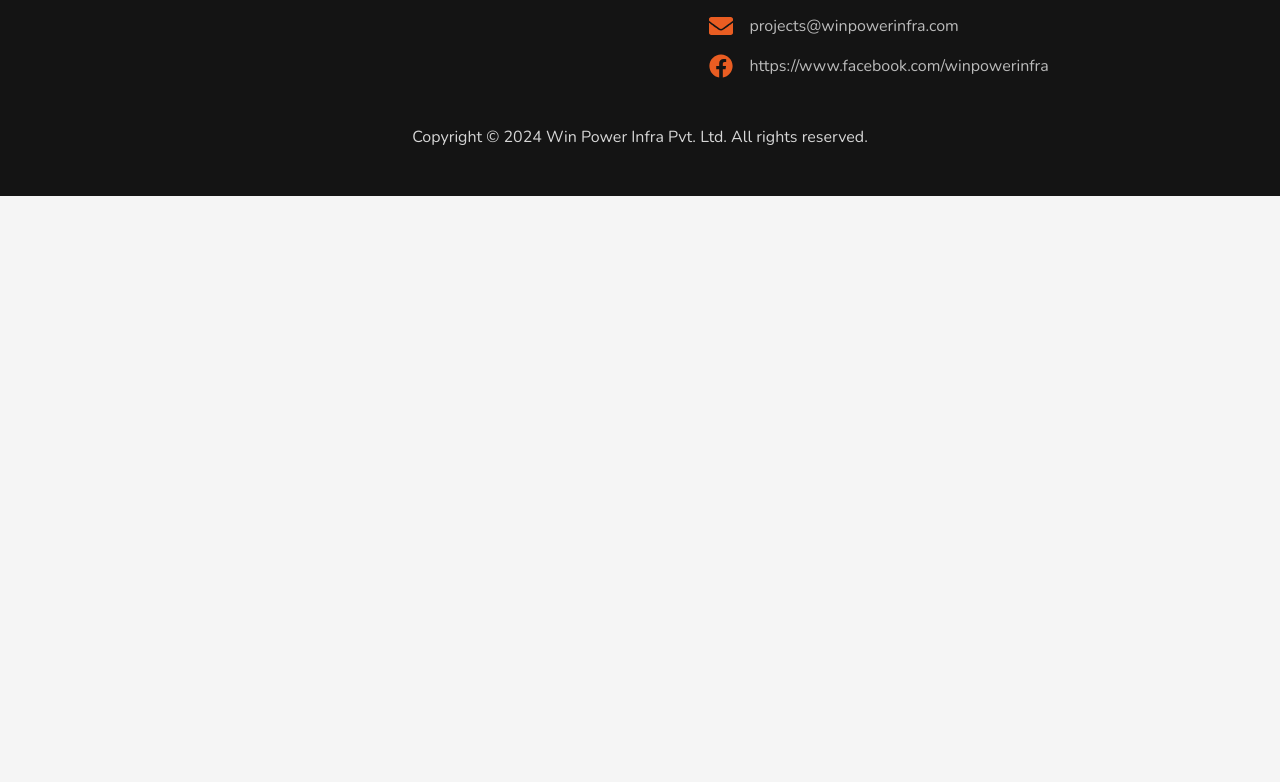
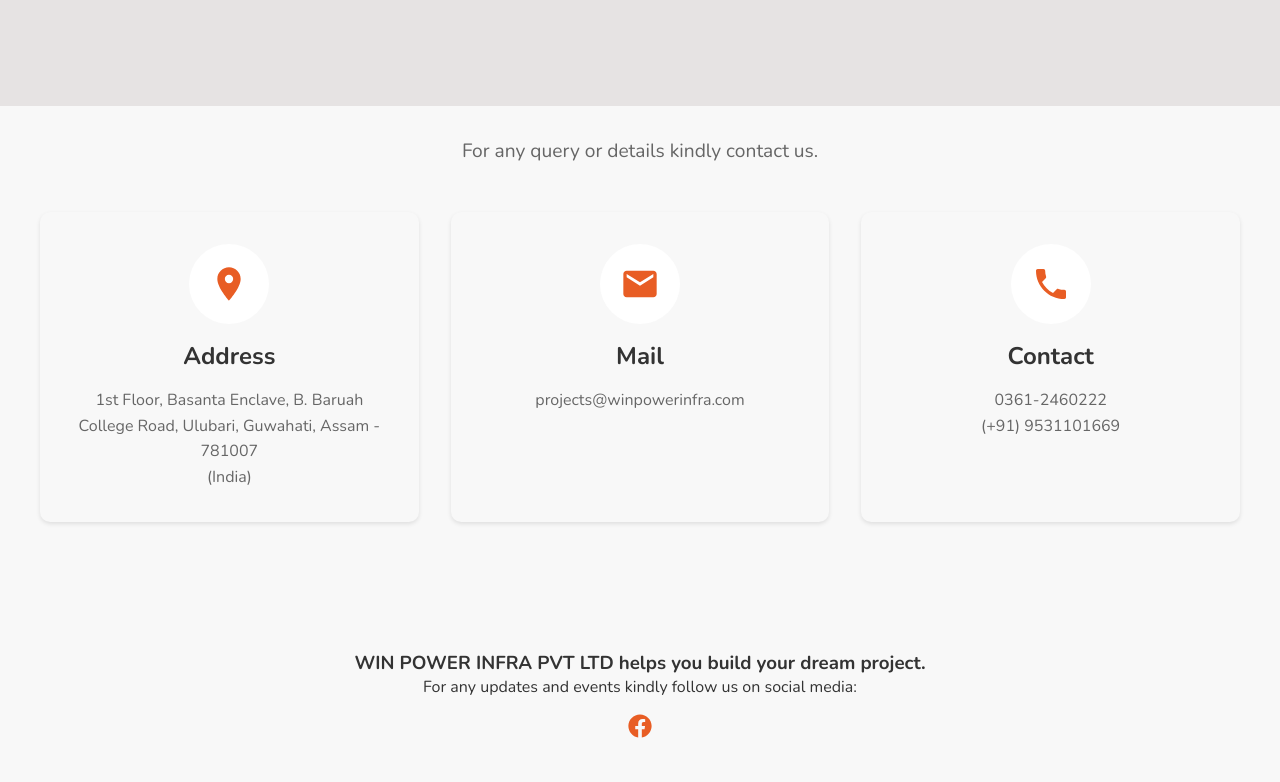
Before and after one commit to AmanKAggarwal/winpower-website, a React (Vite) app: page /contact-us in a window 1280 px wide. Shown: the part 278-1060 px from the top of the page. Before the commit the page ends 800 px from the top, so only its background shows below. Built offline with nearby package versions, Linux system fonts and the light colour scheme.

Commit message:
add contact us page

```diff
--- a/src/Routes.tsx
+++ b/src/Routes.tsx
@@ -2,11 +2,12 @@ import { RouteElement } from "./types/RouteElement";
 
 import HomePage from "./pages/HomePage";
 import AboutPage from "./pages/AboutPage";
-import DummyPage from "./pages/DummyPage";
+// import DummyPage from "./pages/DummyPage";
 import ServiceSubstationPage from "./pages/ServiceSubstationPage";
 import ServiceDesigningPage from "./pages/ServiceDesigningPage";
 import ServiceSurveyInspectionPage from "./pages/ServiceSurveyInspectionPage";
-import GalleryPage from './pages/GalleryPage'
+import GalleryPage from './pages/GalleryPage';
+import ContactPage from './pages/ContactPage';
 
 export const ROUTES: RouteElement[] = [
   {
@@ -41,11 +42,11 @@ export const ROUTES: RouteElement[] = [
       }
     ],
   },
-  {
-    path: "/projects",
-    title: "Projects",
-    component: <DummyPage />,
-  },
+  // {
+  //   path: "/projects",
+  //   title: "Projects",
+  //   component: <DummyPage />,
+  // },
   {
     path: "/gallery",
     title: "Gallery",
@@ -54,6 +55,6 @@ export const ROUTES: RouteElement[] = [
   {
     path: "/contact-us",
     title: "Contact Us",
-    component: <DummyPage />,
+    component: <ContactPage />,
   },
 ];
--- a/src/components/PageTitleSection.tsx
+++ b/src/components/PageTitleSection.tsx
@@ -6,7 +6,7 @@ const SectionContainer = styled.div`
   display: flex;
   justify-content: space-between;
   align-items: center;
-  background-color: #f6f5f5;
+  background-color: #e6e3e3;
   text-align: center;
   height: 17rem;
 `;
--- /dev/null
+++ b/src/pages/ContactPage.tsx
@@ -0,0 +1,165 @@
+import React from 'react';
+import styled from 'styled-components';
+import { MdLocationOn, MdEmail, MdPhone } from 'react-icons/md';
+import { FaFacebook } from 'react-icons/fa';
+import { HeaderSpacer } from '../components/GenericPageComponents';
+import PageTitleSection from '../components/PageTitleSection';
+
+const ContactContainer = styled.div`
+  display: flex;
+  flex-direction: column;
+  align-items: center;
+  padding: 2rem;
+  min-height: 100vh;
+  background: #f8f8f8;
+`;
+
+const Description = styled.p`
+  text-align: center;
+  margin-bottom: 3rem;
+  color: #666;
+  font-size: 1.2rem;
+`;
+
+const ContactGrid = styled.div`
+  display: grid;
+  grid-template-columns: repeat(3, 1fr);
+  gap: 2rem;
+  width: 100%;
+  max-width: 1200px;
+  margin-bottom: 4rem;
+
+  @media (max-width: 768px) {
+    grid-template-columns: 1fr;
+  }
+`;
+
+const Icon = styled.div`
+  width: 80px;
+  height: 80px;
+  margin: 0 auto 1rem;
+  background: white;
+  border-radius: 50%;
+  display: flex;
+  align-items: center;
+  justify-content: center;
+  color: #E85D24;
+  font-size: 2.5rem;
+  transition: all 0.3s ease;
+`;
+
+const CardTitle = styled.h3`
+  font-size: 1.5rem;
+  margin-bottom: 1rem;
+  transition: color 0.3s ease;
+`;
+
+const CardContent = styled.p`
+  color: #666;
+  line-height: 1.6;
+  transition: color 0.3s ease;
+`;
+
+const ContactCard = styled.div`
+  background: #f8f8f8;
+  padding: 2rem;
+  border-radius: 10px;
+  text-align: center;
+  box-shadow: 0 2px 4px rgba(0, 0, 0, 0.1);
+  transition: all 0.3s ease;
+
+  &:hover {
+    transform: translateY(-5px);
+    background: #E85D24;
+
+    ${CardTitle}, ${CardContent} {
+      color: white;
+    }
+
+    ${Icon} {
+      background: white;
+    }
+  }
+`;
+
+const Footer = styled.div`
+  text-align: center;
+  margin-top: 2rem;
+  padding: 2rem;
+  background: #f8f8f8;
+  width: 100%;
+`;
+
+const SocialLinks = styled.div`
+  margin-top: 1rem;
+
+  a {
+    margin: 0 1rem;
+    color: #E85D24;
+    font-size: 1.5rem;
+    text-decoration: none;
+
+    &:hover {
+      color: #d14d1f;
+    }
+  }
+`;
+
+const ContactPage: React.FC = () => {
+  return (
+    <div>
+      <HeaderSpacer />
+      <PageTitleSection
+        title="Contact Us"
+      />
+      <ContactContainer>
+        <Description>For any query or details kindly contact us.</Description>
+
+        <ContactGrid>
+          <ContactCard>
+            <Icon>
+              <MdLocationOn />
+            </Icon>
+            <CardTitle>Address</CardTitle>
+            <CardContent>
+              1st Floor, Basanta Enclave, B. Baruah College Road, Ulubari, Guwahati, Assam - 781007 <br/>(India)
+            </CardContent>
+          </ContactCard>
+
+          <ContactCard>
+            <Icon>
+              <MdEmail />
+            </Icon>
+            <CardTitle>Mail</CardTitle>
+            <CardContent>
+              projects@winpowerinfra.com
+            </CardContent>
+          </ContactCard>
+
+          <ContactCard>
+            <Icon>
+              <MdPhone />
+            </Icon>
+            <CardTitle>Contact</CardTitle>
+            <CardContent>
+              0361-2460222<br />
+              (+91) 9531101669
+            </CardContent>
+          </ContactCard>
+        </ContactGrid>
+
+        <Footer>
+          <h3>WIN POWER INFRA PVT LTD helps you build your dream project.</h3>
+          <p>For any updates and events kindly follow us on social media:</p>
+          <SocialLinks>
+            <a href="https://www.facebook.com/winpowerinfra" target="_blank" rel="noopener noreferrer">
+              <FaFacebook />
+            </a>
+          </SocialLinks>
+        </Footer>
+      </ContactContainer>
+    </div>
+  );
+};
+
+export default ContactPage;
```
Also changed, not shown: src/types/assets.d.ts (added, +34 -0 lines).
